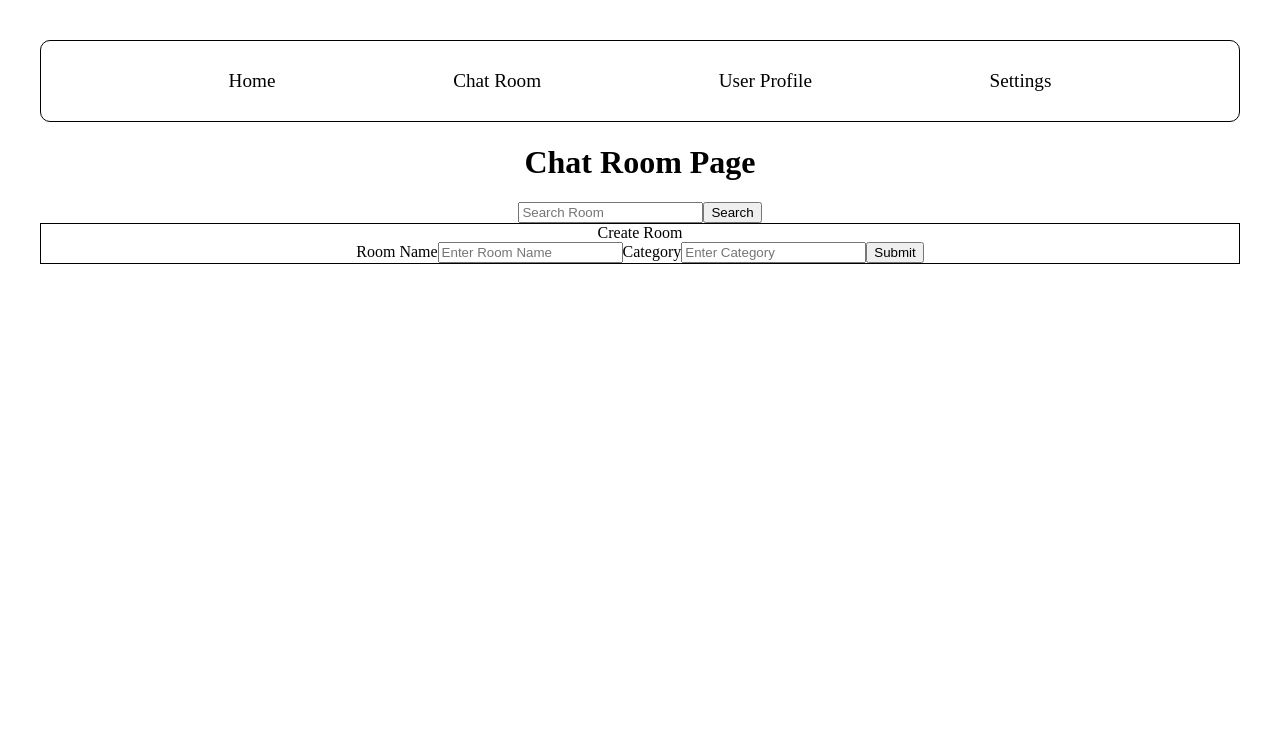
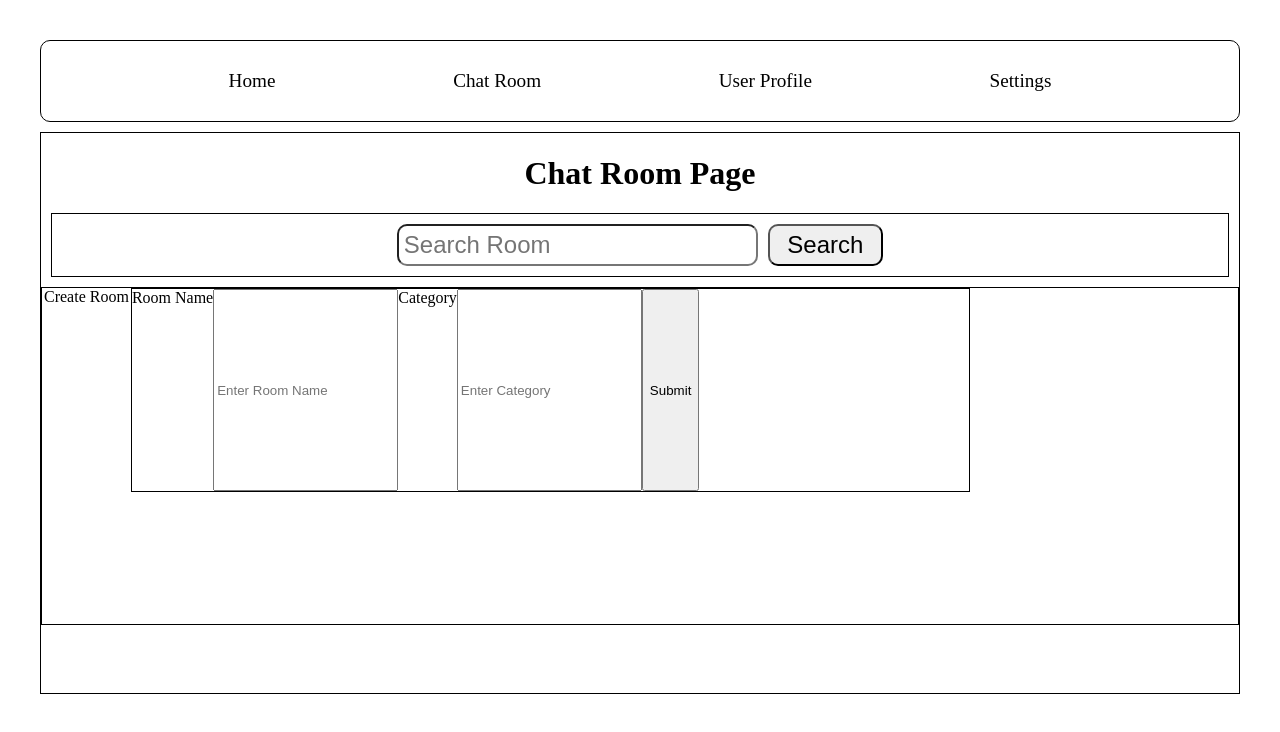
Before and after one commit to Aayush-Koju/Real-time-Chat-App, a React (Vite) app: page /chatroom in a window 1280 px wide. Shown: the top 732 px of the page. Built offline with nearby package versions, Linux system fonts and the light colour scheme.

Commit message:
gave width to chatroom container

```diff
--- a/src/components/ChatRoom.css
+++ b/src/components/ChatRoom.css
@@ -1,3 +1,41 @@
+.chatroom-container {
+    height: 70vh;
+    border: 1px solid black;
+    margin-top: 10px;
+}
+
+.search-chatroom {
+    margin: 10px;
+    border: 1px solid black;
+    padding: 10px;
+    display: flex;
+    justify-content: center;
+    gap: 10px;
+}
+
+.search-chatroom input {
+    width: 30%;
+    padding: 5px;
+    font-size: 1.5rem;
+    border-radius: 10px;
+}
+
+.search-chatroom button {
+    width: 10%;
+    padding: 5px;
+    font-size: 1.5rem;
+    border-radius: 10px;
+}
+
 .create-room {
     border: 1px solid black;
+    display: flex;
+    height: 60%;
 }
+
+.create-room form {
+    display: flex;
+    border: 1px solid black;
+    width: 70%;
+    height: 60%;
+}
--- a/src/components/ChatRoom.jsx
+++ b/src/components/ChatRoom.jsx
@@ -25,6 +25,7 @@ export default function ChatRoom() {
     <>
       <div className={getMode()}>
         <NavBar></NavBar>
+        <div className="chatroom-container">
           <h1>Chat Room Page</h1>
           <div className="search-chatroom">
             <input
@@ -67,6 +68,7 @@ export default function ChatRoom() {
             </form>
           </div>
         </div>
+      </div>
     </>
   );
 }
```
Lines whose indentation alone changed are shown as unchanged.
